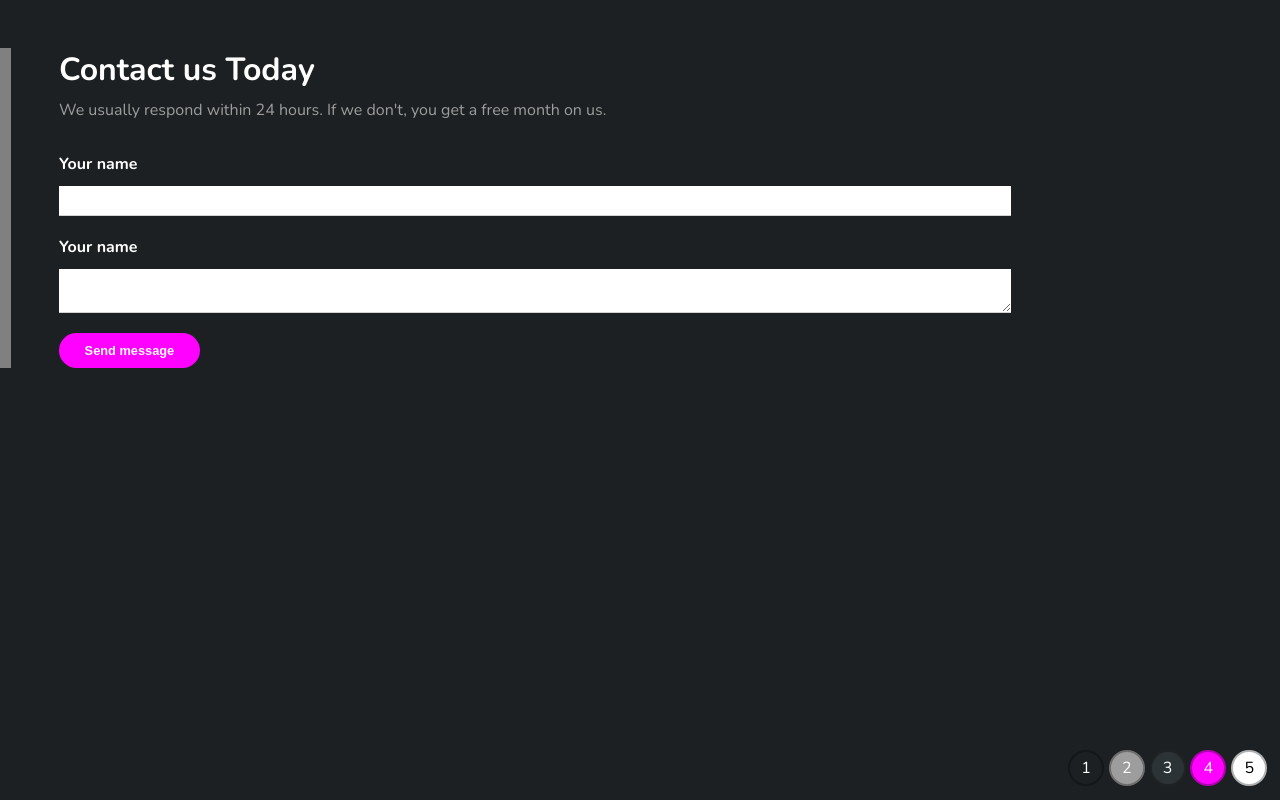
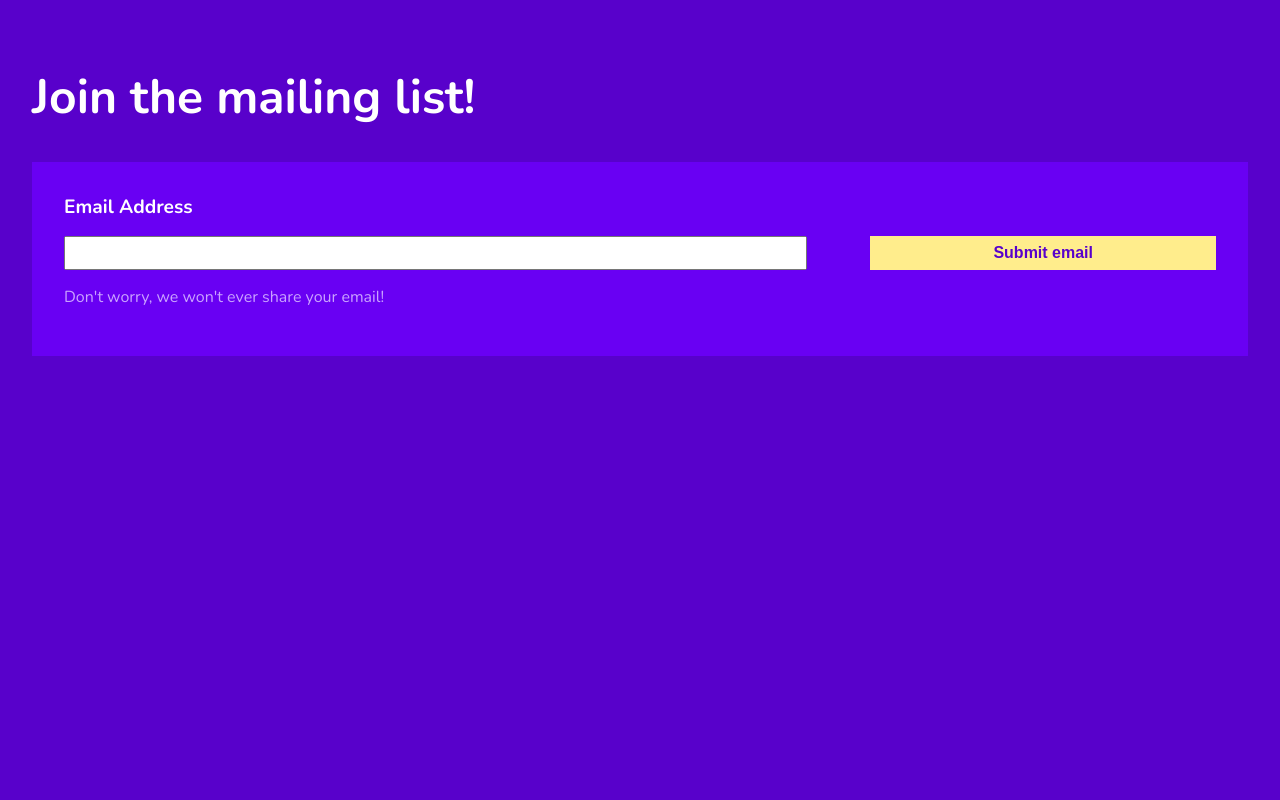
Before and after one commit to jasnmar/scrimba-ui-basics, a plain HTML site: page index.html in a window 1280 px wide. Drawn offline with nearby package versions, Linux system fonts and the light colour scheme.

Commit message:
Visual Hierarchy

```diff
--- a/index.css
+++ b/index.css
@@ -3,125 +3,74 @@ html, body {
     margin: 0;
     padding: 0;
 }
-
 body {
-    background: rgba(0,0,0,.8);
+    padding: 2em;
+    background: #5801CB;
     color: white;
     font-family: 'Nunito';
 }
+h1 {
+    font-size: 1.1em;
+}
 
-.container {
-    margin-top: 3em;
-    border-left: .7em  solid gray;
-    padding: 0 3em;
-}
-h1 {
-    margin: 0;
-}
-p {
-    color: #9D9D9D;
-    margin: .5em 0 2em;
+.form-container {
+    padding: 2em;
+    display: grid;
+    grid-template-columns: 70% auto;
+    grid-template-rows: repeat(3,auto);
+    grid-template-areas:
+        "label label"
+        "submit button"
+        "info info";
 }
 
 label {
     display: block;
+    font-size: 1.1em;
+    grid-area: label;
+    margin-bottom: .8em;
+}
+input[type=text]{
+    width: 90%;
+    padding: .5em;
+}
+input[type=submit] {
+    padding: .5em;
+    font-size: .8em;
+    background: none;
+    border: 1px solid white;
+    color: white;
+    cursor: pointer;
+}
+p {
+    grid-area: info;
+}
+
+
+/* Improvements */
+
+
+h1 {
+    font-size: 3em;
+}
+
+.form-container {
+    background-color: #6900F3;
+}
+
+label {
     font-weight: bold;
-    margin-bottom: .7em;
-}
-input[type=text], textarea {
-    margin-bottom: 1.5em;
-    display: block;
-    padding: .5em;
-    width: 80%;
-    background: gray;
-    border: none;
-    border-bottom: 1px solid lightgray;
-    outline: 0;
-    color: black;
-}
-input[type=text]:focus, textarea:focus {
-    border-bottom: 1px solid white;
+    font-size: 1.2em;
 }
 
 input[type=submit] {
-    background: gray;
+    font-size: 1em;
+    background-color: #FFED8C;
+    color: #5801CB;
     border: none;
-    color: white;
     font-weight: bold;
-    padding: .8em 2em;
-    border-radius: 2em;
-    font-size: .8em;
-}
-
-.colors {
-    position: absolute;
-    bottom: 0;
-    right: 0;
-    padding: .5em;
-}
-.colors div {
-    width: 2em;
-    height: 2em;
-    background: gray;
-    border-radius: 50%;
-    margin-bottom: .4em;
-    margin-right: .3em;
-    float: left;
-    text-align: center;
-    display: grid;
-    place-content: center;
-    border: 2px solid rgba(0,0,0,.3);
-}
-.colors div:nth-child(1) {
-    background-color: #1C2022;
-}
-.colors div:nth-child(2) {
-    background-color: #9D9D9D;
-}
-.colors div:nth-child(3) {
-    background-color: #2B3337;
-}
-.colors div:nth-child(4) {
-    background-color: #FF01FF;
-}
-.colors div:nth-child(5) {
-    background-color: white;
-    color: black;
-}
-
-
-/*
-    Your fixes below!
-
-    Use these colors codes:
-    (1) #1C2022
-    (2) #9D9D9D
-    (3) #2B3337
-    (4) #FF01FF
-    (5) white
-*/
-
-body {
-    background: #1C2022;
-}
-
-.container {
-    border-left: auto;
 }
 
 p {
-    color: auto;
+    color: #CAA2FF;
 }
-
-input[type=text], textarea {
-    background: white;
-    border-bottom: auto;
-}
-
-input[type=text]:focus, textarea:focus {
-    border-bottom: auto;
-}
-
-input[type=submit] {
-    background: #FF01FF;
-}
--- a/index.html
+++ b/index.html
@@ -7,27 +7,19 @@
     <title>Document</title>
 </head>
 <body>
+    <h1>Join the mailing list!</h1>
+
     <div class="container">
-        <h1>Contact us Today</h1>
-        <p>We usually respond within 24 hours. If we don't, you get a free month on us.</p>
+        <form>
+            <div class="form-container">
+                <label for="email">Email Address</label>
 
-        <form>
-            <label for="name">Your name</label>
-            <input type="text" id="name">
+                <input type="text" id="email">
+                <p>Don't worry, we won't ever share your email!</p>
 
-            <label for="name">Your name</label>
-            <textarea id="name"></textarea>
-
-            <input type="submit" value="Send message">
+                <input type="submit" value="Submit email">
+            </div>
         </form>
-    </div>
-
-    <div class="colors">
-        <div>1</div>
-        <div>2</div>
-        <div>3</div>
-        <div>4</div>
-        <div>5</div>
     </div>
     <script src="./index.js"></script>
 </body>
```
